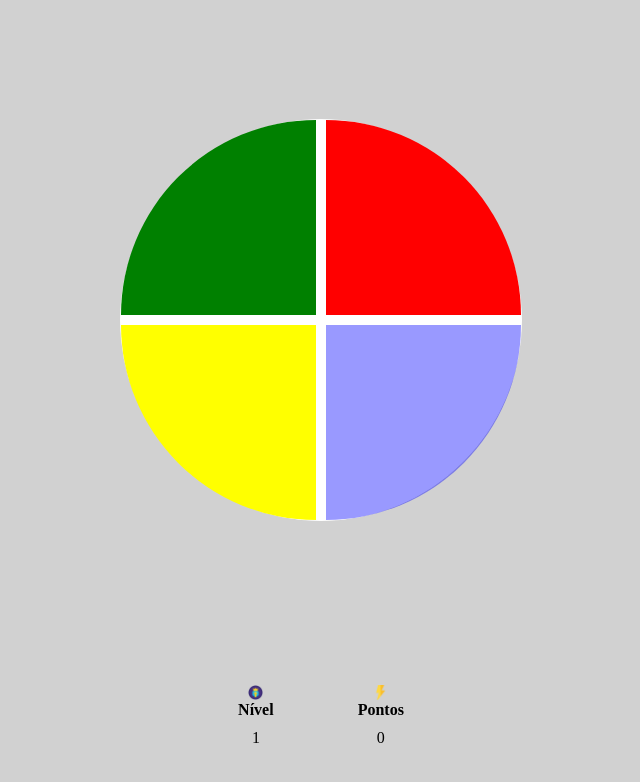
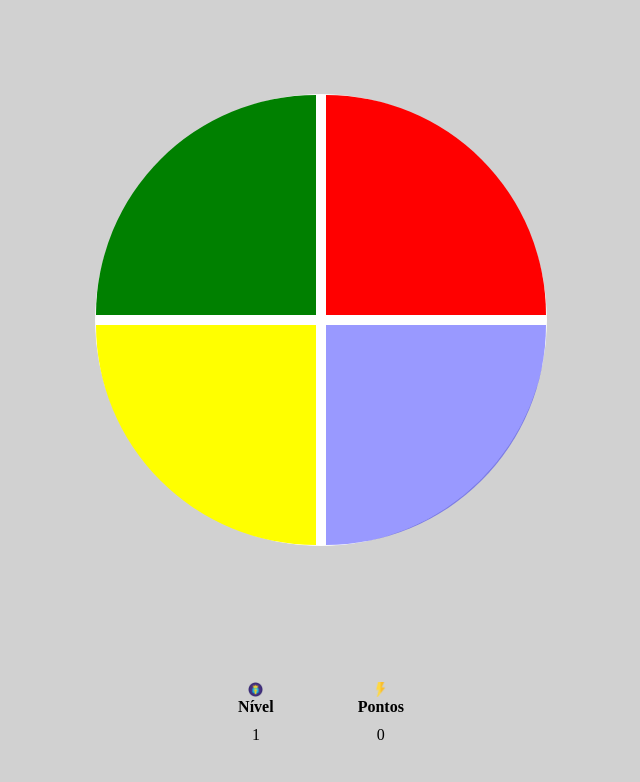
Before and after one commit to lucas-bogos/genius-the-game, a plain HTML site: page static/index.html in a window 768 px wide. Shown: the whole page, without its empty margins (63-703 px from the left). Drawn offline with Linux system fonts and the light colour scheme.

Commit message:
Insere ajustes de layout para tela mobile

```diff
--- a/static/styles/main.css
+++ b/static/styles/main.css
@@ -33,8 +33,8 @@ body {
     border: 1px solid #FFF;
     background-color: #FFF;
     border-radius: 100%;
-    width: 150px;
-    height: 150px;
+    width: 250px;
+    height: 250px;
 }
 
 .blue {
@@ -81,5 +81,5 @@ footer table thead th figure img {
 table {
     text-align: center;
     font-size: 6px;
-    padding-bottom: 15px;
+    padding-bottom: 20px;
 }
--- a/static/styles/responsive.css
+++ b/static/styles/responsive.css
@@ -1,7 +1,7 @@
 @media (min-width: 375px) {
     .genius {
-        width: 250px;
-        height: 250px;
+        width: 300px;
+        height: 300px;
     }
 
     footer table thead th figure img {
@@ -16,15 +16,15 @@
 
 @media (min-width: 425px) {
     .genius {
-        width: 300px;
-        height: 300px;
+        width: 350px;
+        height: 350px;
     }
 }
 
 @media (min-width: 600px) and (max-width: 768px) {
     .genius {
-        width: 400px;
-        height: 400px;
+        width: 450px;
+        height: 450px;
     }
 
     footer table thead th figure img {
```
